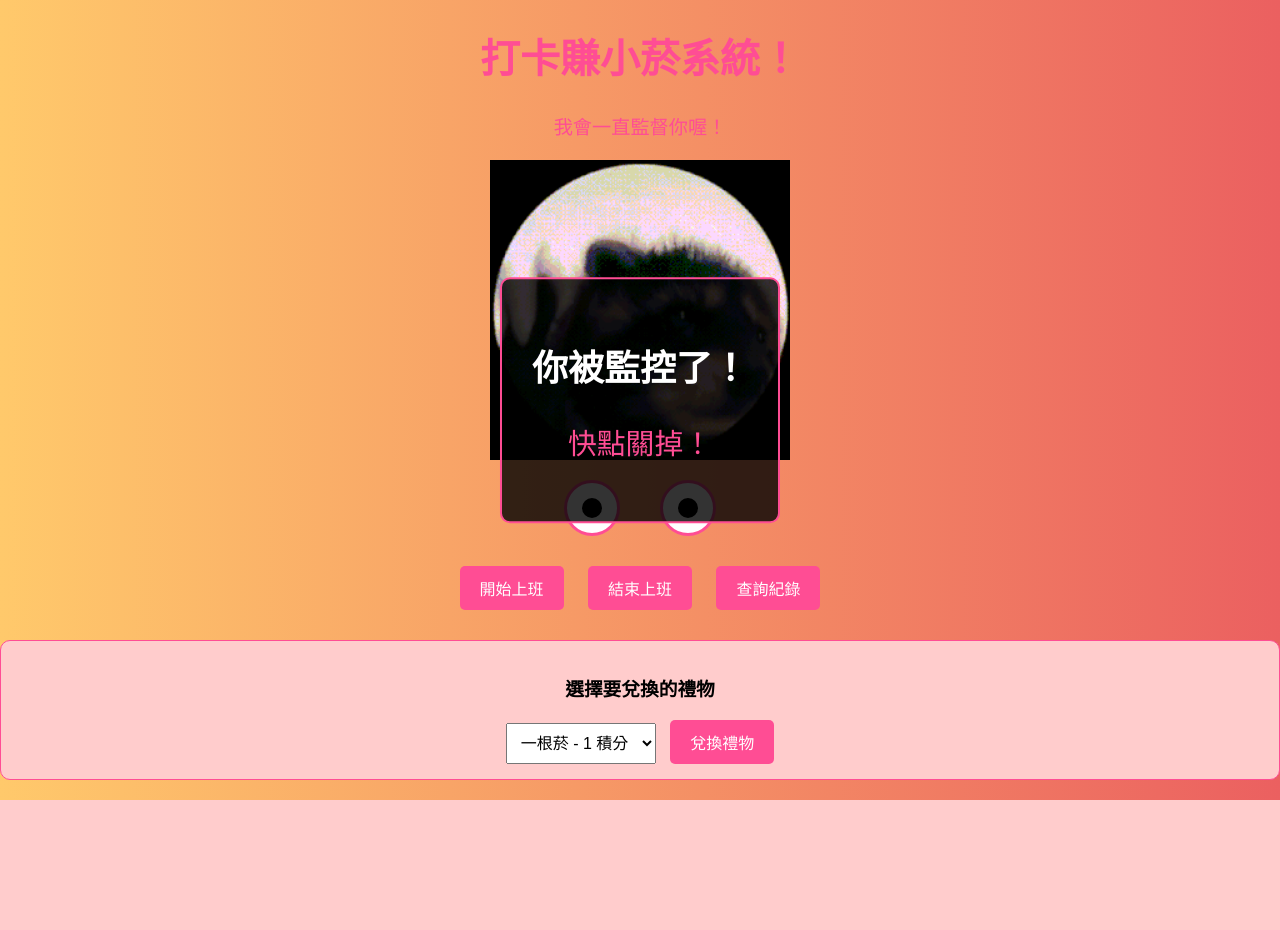
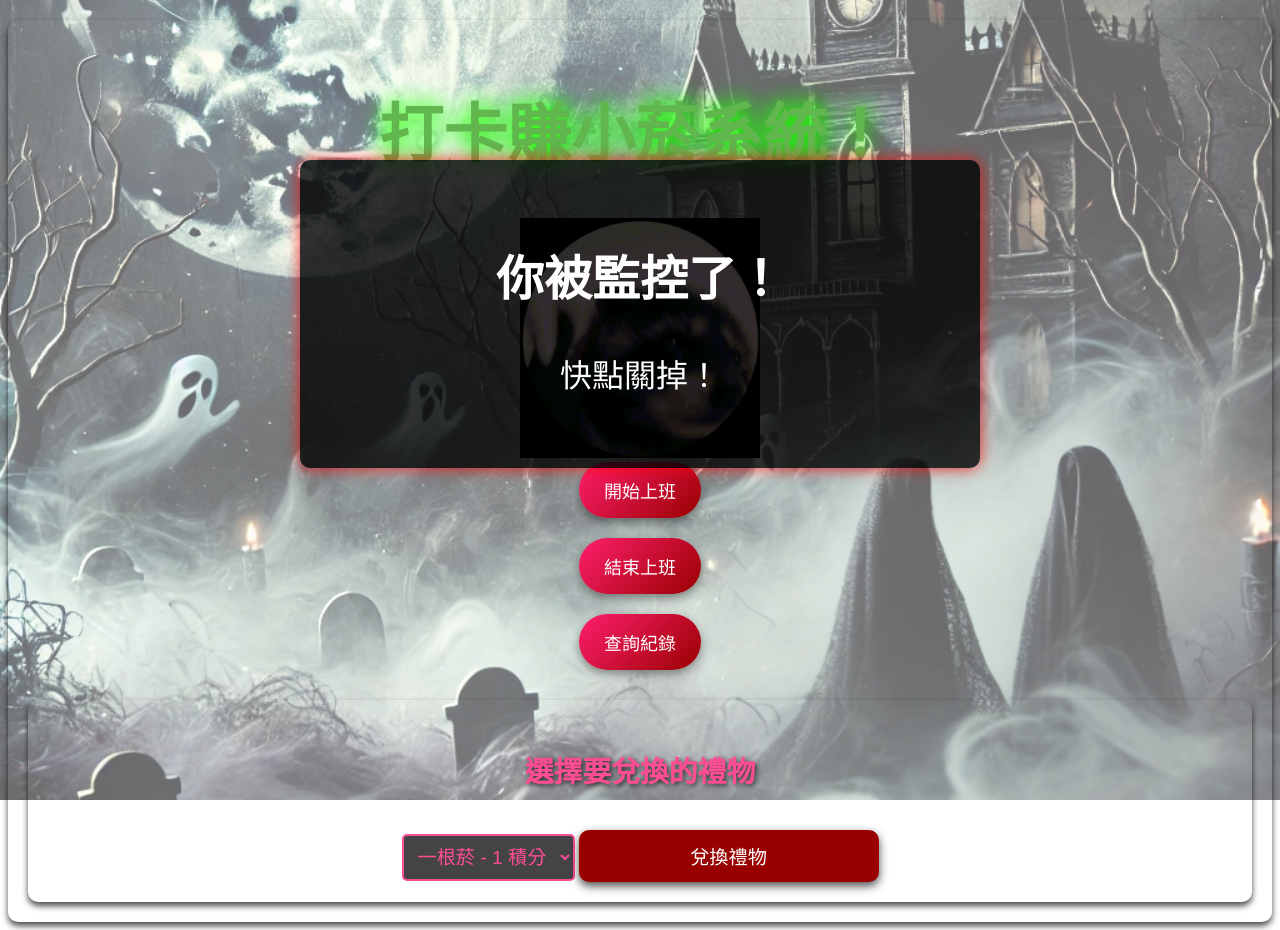
Before and after one commit to weiii68/66, a Flask app: page / in a window 1280 px wide. Before the commit the page ends 800 px from the top, so only its background shows below. Run offline with Flask 3, Linux system fonts and the light colour scheme.

Commit message:
Initial commit

```diff
--- a/attendance_system/static/script.js
+++ b/attendance_system/static/script.js
@@ -1,61 +1,3 @@
-// 定義 sendRequest 函數
-async function sendRequest(url, method = 'GET', data = null) {
-    try {
-        const options = {
-            method: method,
-            headers: {
-                'Content-Type': 'application/json',
-            },
-        };
-
-        if (data) {
-            options.body = JSON.stringify(data);
-        }
-
-        const response = await fetch(url, options);
-        const result = await response.json();
-
-        if (!response.ok) {
-            throw new Error(result.message || '請求失敗');
-        }
-
-        return result;
-    } catch (error) {
-        console.error('請求失敗:', error);
-        showAlert(error.message, 'error');
-        return null;
-    }
-}
-
-// 定義 showAlert 函數來顯示提示
-function showAlert(message, type, position = 'bottom') {
-    const alertBox = document.createElement('div');
-    alertBox.classList.add('alert', type); // 根據 type 改變樣式
-    alertBox.innerText = message;
-    document.body.appendChild(alertBox);
-
-    // 控制提示框顯示的位置
-    alertBox.style.animation = 'fadeIn 0.5s ease-out';  // 加入動畫效果
-
-    if (position === 'top') {
-        alertBox.style.position = 'fixed';
-        alertBox.style.top = '20px';
-        alertBox.style.left = '50%';
-        alertBox.style.transform = 'translateX(-50%)';
-    } else if (position === 'bottom') {
-        alertBox.style.position = 'fixed';
-        alertBox.style.bottom = '20px';
-        alertBox.style.left = '50%';
-        alertBox.style.transform = 'translateX(-50%)';
-    }
-
-    // 設置 3 秒後自動消失
-    setTimeout(() => {
-        alertBox.style.animation = 'fadeOut 0.5s ease-in';
-        setTimeout(() => alertBox.remove(), 500); // 延遲移除元素
-    }, 3000);
-}
-
 document.addEventListener('DOMContentLoaded', function () {
     const clockInButton = document.getElementById('clock-in');
     const clockOutButton = document.getElementById('clock-out');
@@ -63,38 +5,44 @@ document.addEventListener('DOMContentLoaded', function () {
     const redeemGiftButton = document.getElementById('redeem-gift');
     const giftOptions = document.getElementById('gift-options');
     const recordsDiv = document.getElementById('records');
-    const loadingIndicator = document.getElementById('loading');
-    const scaryPopup = document.getElementById('scaryPopup');
-    const ghost = document.getElementById('ghost'); // 獲取鬼魂元素
+    const scaryPopup = document.getElementById('popscare');
+    const ghostpitc = document.getElementById('ghostid');
 
-    // 0.5秒後觸發顯示恐怖提示窗
-    setTimeout(function() {
-        scaryPopup.classList.add('show');
+    // 顯示恐怖提示窗
+    setTimeout(function () {
+
+        scaryPopup.classList.add('show'); // 顯示提示視窗
         document.body.classList.add("shocked");
-    }, 500);
+    }, 700);
 
-    // 當點擊恐怖提示窗時，關閉提示窗並顯示鬼魂
-    scaryPopup.addEventListener('click', function() {
-        this.style.display = 'none';
-        ghost.style.display = "block";
-        ghost.classList.add("animate");
-
-        let scaryText = document.createElement("div");
-        scaryText.classList.add("scary-text");
-        scaryText.innerText = "你被監控了！";
-        document.body.appendChild(scaryText);
+    // 點擊恐怖提示窗時關閉提示窗並顯示鬼魂
+    scaryPopup.addEventListener('click', function () {
+        this.classList.remove('show'); // 隱藏提示視窗
+        ghostpitc.classList.add("show"); // 顯示鬼魂
+       // ghost.classList.add("animate");
     });
 
-    ghost.addEventListener('click', function() {
-        this.style.display = 'none';
+    // 點擊鬼魂時隱藏鬼魂
+    ghostpitc.addEventListener('click', function () {
+        ghostpitc.classList.remove('show'); // 隱藏鬼魂
+
     });
 
+    // 音樂播放
+    document.addEventListener("click", function () {
+        let audio = document.getElementById("bg-music");
+        if (audio.paused) {
+            audio.play().catch(error => console.log("自動播放被阻擋:", error));
+        }
+    });
+
+    // 打卡功能
     clockInButton.addEventListener('click', async function () {
         const username = prompt("請輸入你的使用者名稱");
         if (!username) return;
 
         const data = await sendRequest(`/check-in/${username}`, 'POST');
-        if (data) showAlert(data.message, 'success', 'top');  // 顯示在頁面頂部
+        if (data) showAlert(data.message, 'success', 'top');
     });
 
     clockOutButton.addEventListener('click', async function () {
@@ -102,7 +50,7 @@ document.addEventListener('DOMContentLoaded', function () {
         if (!username) return;
 
         const data = await sendRequest(`/clock-out/${username}`, 'POST');
-        if (data) showAlert(data.message, 'success', 'top');  // 顯示在頁面頂部
+        if (data) showAlert(data.message, 'success', 'top');
     });
 
     checkRecordsButton.addEventListener('click', async function () {
@@ -110,10 +58,7 @@ document.addEventListener('DOMContentLoaded', function () {
         if (!username) return;
 
         await displayRecords(username);
-
-        // 顯示打卡紀錄區塊
-        const records = document.getElementById("records");
-        records.style.display = "block";  // 顯示打卡紀錄區塊
+        recordsDiv.style.display = "block"; // 顯示打卡紀錄區塊
     });
 
     async function displayRecords(username) {
@@ -157,7 +102,7 @@ document.addEventListener('DOMContentLoaded', function () {
 
         const pointsData = await sendRequest(`/points/${username}`);
         if (!pointsData || pointsData.points < 1) {
-            showAlert("積分不足，無法兌換菸", 'error');
+            showAlert("積分不足，無法兌換禮物", 'error');
             return;
         }
 
@@ -168,18 +113,41 @@ document.addEventListener('DOMContentLoaded', function () {
         }
     });
 
-    document.addEventListener("mousemove", function(event) {
-        let pupils = document.querySelectorAll(".pupil");
-        pupils.forEach(pupil => {
-            let rect = pupil.parentElement.getBoundingClientRect();
-            let eyeX = rect.left + rect.width / 2;
-            let eyeY = rect.top + rect.height / 2;
-            let deltaX = event.clientX - eyeX;
-            let deltaY = event.clientY - eyeY;
-            let angle = Math.atan2(deltaY, deltaX);
-            let moveX = Math.cos(angle) * 8;
-            let moveY = Math.sin(angle) * 8;
-            pupil.style.transform = `translate(${moveX}px, ${moveY}px)`;
-        });
-    });
+
+    // 這裡是補充的缺少的定義
+
+    // 假設 `sendRequest` 是一個發送 API 請求的函數
+    async function sendRequest(url, method = 'GET', body = null) {
+        const options = {
+            method: method,
+            headers: {
+                'Content-Type': 'application/json'
+            },
+        };
+
+        if (body) {
+            options.body = JSON.stringify(body);
+        }
+
+        try {
+            const response = await fetch(url, options);
+            if (!response.ok) throw new Error('網路錯誤');
+            return await response.json();
+        } catch (error) {
+            console.error('請求失敗:', error);
+            return null;
+        }
+    }
+
+    // 顯示提示訊息的函數
+    function showAlert(message, type = 'info', position = 'top') {
+        const alert = document.createElement('div');
+        alert.classList.add('alert', type, position);
+        alert.textContent = message;
+        document.body.appendChild(alert);
+
+        setTimeout(() => {
+            alert.remove();
+        }, 3000);
+    }
 });
--- a/attendance_system/static/styles.css
+++ b/attendance_system/static/styles.css
@@ -1,246 +1,315 @@
-/* 基本樣式 */
-body {
-    font-family: Arial, sans-serif;
-    text-align: center;
-    background-color: #dfa6bd; /* 粉紅色背景 */
-    margin: 0;
-    padding: 0;
+/* 背景圖片 */
+.background-image {
+    position: fixed;
+    top: 0;
+    left: 0;
+    width: 100%;
+    height: 100%;
+    background-image: url('/static/creepy-background.webp'); /* 確保檔名和路徑正確 */
+    background-size: cover;
+    background-position: center;
+    background-attachment: fixed;
+    z-index: -1; /* 讓背景不會蓋住其他元素 */
+    opacity: 0.6;  /* 讓背景稍微透明，增加文字清晰度 */
 }
 
+@keyframes mist {
+    0% { background-position: 0% 50%; }
+    100% { background-position: 100% 50%; }
+}
+
+.background-image {
+    animation: mist 30s infinite linear;
+}
+
+
+/* 增加背景遮罩 */
+.container {
+    position: relative;
+    z-index: 10; /* 確保容器顯示在背景上方 */
+    background-color: rgba(0, 0, 0, 0.4);  /* 背景遮罩，讓文字更突出 */
+    padding: 20px;
+    border-radius: 10px;
+}
+
+/* 恐怖提示視窗 */
+.scary-popup {
+    display: none;
+    position: fixed;
+    top: 20%;
+    left: 50%;
+    transform: translateX(-50%) translateY(-30px);
+    opacity: 0;
+    background-color: rgba(0, 0, 0, 0.8);
+    padding: 40px;  /* 增加內邊距，讓視窗變大 */
+    color: white;
+    font-size: 32px;  /* 增加字體大小 */
+    border-radius: 10px;
+    z-index: 10000;
+    transition: transform 0.3s ease, opacity 0.3s ease;
+    box-shadow: 0 4px 20px rgba(0, 0, 0, 0.8); /* 增加陰影 */
+    width: 60%;  /* 增加寬度，讓視窗變大 */
+    max-width: 600px;  /* 設定最大寬度 */
+    text-align: center;  /* 讓文字置中 */
+}
+
+/* 顯示並啟動過渡動畫 */
+.scary-popup.show {
+    display: block;
+    transform: translateX(-50%) translateY(0);
+    opacity: 1;
+}
+
+/* 發光效果 */
+.scary-popup {
+    box-shadow: 0 0 15px rgba(255, 0, 0, 0.8); /* 發光邊緣 */
+}
+
+/* 增加震動效果 */
+@keyframes shake {
+    0% { transform: translateX(-50%) translateY(-30px); }
+    25% { transform: translateX(-50%) translateY(-20px); }
+    50% { transform: translateX(-50%) translateY(-30px); }
+    75% { transform: translateX(-50%) translateY(-20px); }
+    100% { transform: translateX(-50%) translateY(-30px); }
+}
+
+.scary-popup.shake {
+    animation: shake 0.5s ease-in-out infinite;
+}
+
+/* 透明背景容器 */
 .container {
     margin-top: 20px;
+    z-index: 10; /* 確保容器顯示在其他元素上方 */
+    text-align: center; /* 讓內容置中 */
+    background-color: transparent;  /* 使背景透明，顯示原本背景 */
+    padding: 20px;
+    border-radius: 10px;
+    box-shadow: 0 4px 6px rgba(0, 0, 0, 0.7); /* 增加陰影效果 */
 }
 
+
 h1 {
-    color: #ff4d94; /* 粉紅色 */
-    font-size: 2.5em;
+    color: #ff1f6d; /* 恐怖紅色 */
+    font-size: 4em;
     font-weight: bold;
+    font-family: 'Creepster', cursive; /* 使用恐怖風格的字體 */
+    text-shadow: 0 0 20px rgba(255, 0, 0, 0.8), 0 0 40px rgba(0, 0, 0, 0.7), 0 0 60px rgba(0, 0, 0, 0.9), 0 0 80px rgba(0, 0, 0, 1); /* 改變陰影顏色和模糊度 */
+    animation: glowing-text 1.5s infinite alternate, shake 0.5s infinite; /* 發光和顫抖動畫 */
 }
 
-p {
-    color: #ff4d94;
-    font-size: 1.2em;
+/* 發光效果 */
+@keyframes glowing-text {
+    0% {
+        color: #ff1f6d;
+        text-shadow: 0 0 20px rgba(255, 0, 0, 0.8), 0 0 40px rgba(255, 0, 0, 0.7);
+    }
+    25% {
+        color: #ffeb3b;
+        text-shadow: 0 0 20px rgba(255, 255, 0, 0.8), 0 0 30px rgba(255, 255, 0, 0.7);
+    }
+    50% {
+        color: #4caf50;
+        text-shadow: 0 0 20px rgba(0, 255, 0, 0.8), 0 0 30px rgba(0, 255, 0, 0.7);
+    }
+    75% {
+        color: #ff5722;
+        text-shadow: 0 0 20px rgba(255, 87, 34, 0.8), 0 0 30px rgba(255, 87, 34, 0.7);
+    }
+    100% {
+        color: #ff1f6d;
+        text-shadow: 0 0 20px rgba(255, 0, 0, 0.8), 0 0 40px rgba(255, 0, 0, 0.7);
+    }
 }
 
-/* 監督 GIF 動畫 */
-.animated-image {
-    width: 30%;  /* 調整大小為原來的30% */
-    max-width: 300px;  /* 設定最大寬度，避免過大 */
-    margin: 20px auto;
-    display: block;
+
+/* 顫抖效果 */
+@keyframes shake {
+    0% {
+        transform: translateX(0);
+    }
+    25% {
+        transform: translateX(-5px);
+    }
+    50% {
+        transform: translateX(5px);
+    }
+    75% {
+        transform: translateX(-5px);
+    }
+    100% {
+        transform: translateX(0);
+    }
 }
 
-/* 眼睛動畫 */
-.eyes {
+
+/* 按鈕容器 */
+.buttons {
     display: flex;
-    justify-content: center;
-    margin-top: 20px;
+    flex-direction: column;  /* 按鈕垂直排列 */
+    gap: 20px;  /* 按鈕間距 */
+    align-items: center;  /* 讓按鈕居中 */
 }
 
-.eye {
-    width: 50px;
-    height: 50px;
-    background-color: white;
-    border-radius: 50%;
-    margin: 0 20px;
-    position: relative;
-    border: 3px solid #ff4d94; /* 粉紅色邊框 */
+/* 按鈕樣式 */
+.buttons button {
+    padding: 15px 25px;  /* 增加內邊距，讓按鈕更大 */
+    font-size: 18px;  /* 調整字體大小 */
+    background: linear-gradient(135deg, #ff1f6d, #990000);  /* 增強的血紅漸層 */
+    border: none;
+    border-radius: 50px;  /* 使用圓角讓按鈕看起來更柔和 */
+    color: white;
+    cursor: pointer;
+    transition: all 0.3s ease;  /* 使所有變化平滑過渡 */
+    box-shadow: 0 4px 10px rgba(0, 0, 0, 0.4);  /* 添加陰影效果 */
 }
 
-.pupil {
-    width: 20px;
-    height: 20px;
-    background-color: black;
-    border-radius: 50%;
+.buttons button:hover {
+    transform: translateY(-7px) scale(1.05); /* 微微放大和上移 */
+    box-shadow: 0 8px 20px rgba(255, 0, 0, 0.7);
+    animation: shake 0.2s ease; /* 點擊時輕微抖動 */
+}
+
+
+.buttons button:active {
+    transform: translateY(2px);  /* 當按鈕被點擊時，按鈕微微向下移動 */
+    box-shadow: 0 4px 10px rgba(0, 0, 0, 0.4);  /* 重新設置陰影效果 */
+}
+
+/* 兌換禮物區塊 */
+#gift-selection {
+    margin-top: 30px;
+    padding: 20px;
+    background-color: transparent;  /* 使背景透明，顯示原本背景 */
+    border-radius: 10px;
+    box-shadow: 0 4px 6px rgba(0, 0, 0, 0.7); /* 增加陰影效果 */
+    text-align: center;  /* 讓文字和內容置中 */
+    color: white;  /* 文字顏色 */
+}
+
+/* 標題樣式 */
+#gift-selection h3 {
+    font-size: 1.8em;
+    color: #ff4d94;  /* 恐怖紅色 */
+    margin-bottom: 20px;
+    font-weight: bold;
+    text-shadow: 2px 2px 5px rgba(0, 0, 0, 0.7);  /* 加入陰影 */
+}
+
+/* 下拉選單樣式 */
+#gift-options {
+    padding: 10px;
+    font-size: 1.2em;
+    background-color: #444;  /* 深灰背景 */
+    border: 2px solid #ff4d94;  /* 紅色邊框 */
+    border-radius: 5px;
+    color: #ff4d94;  /* 恐怖紅色 */
+    cursor: pointer;
+    transition: background-color 0.3s ease, border 0.3s ease;
+}
+
+/* 下拉選單懸停樣式 */
+#gift-options:hover {
+    background-color: #ff4d94;  /* 當懸停時變紅 */
+    color: #444;  /* 文字顏色變深 */
+    border-color: #990000;  /* 邊框變紅 */
+}
+
+/* 兌換禮物按鈕樣式 */
+#redeem-gift {
+    margin-top: 20px;
+    padding: 12px 25px;
+    font-size: 1.2em;
+    background-color: #990000;  /* 血紅色背景 */
+    border: none;
+    border-radius: 10px;
+    color: white;
+    cursor: pointer;
+    transition: background-color 0.3s ease, transform 0.3s ease;
+    width: 100%;
+    max-width: 300px;
+    box-shadow: 0 4px 10px rgba(0, 0, 0, 0.7);  /* 加入陰影 */
+}
+
+/* 按鈕懸停效果 */
+#redeem-gift:active {
+    background-color: #660000;  /* 當懸停時變暗 */
+    transform: scale(0.98);  /* 按鈕放大效果 */
+    box-shadow: 0 4px 10px rgba(0, 0, 0, 0.4);  /* 重新設置陰影 */
+}
+
+/* 背景音效 */
+audio {
+    visibility: hidden; /* 這樣不會影響播放 */
+}
+
+.ghostcss {
+    display: none;
     position: absolute;
     top: 50%;
     left: 50%;
     transform: translate(-50%, -50%);
+    z-index: 9999;
+    width: 1000px;  /* 根據需要調整大小 */
+    height: 1000px; /* 根據需要調整大小 */
+    pointer-events: none;
+    opacity: 0; /* 從隱形開始 */
+    animation: ghost-animation 4s infinite; /* 增加動畫持續時間，讓效果變慢 */
 }
 
-/* 驚嚇彈出視窗 */
-.scary-popup {
-    display: none;
-    position: fixed;
-    top: 50%;
-    left: 50%;
-    transform: translate(-50%, -50%);
-    background-color: rgba(255, 255, 255, 0.9);
-    color: #ff4d94;
-    padding: 20px;
-    border-radius: 10px;
-    border: 2px solid #ff4d94;
+.ghostcss.show {
+    display: block; /* 當添加 'show' 類時顯示 */
+    pointer-events: all; /* 允許與元素互動 */
+    opacity: 1; /* 讓鬼影可見 */
 }
 
-.scary-popup.show {
-    display: block;
-}
-
-/* 鬼魂動畫 */
-.ghost {
-    display: none;
-    position: fixed;
-    top: 20%;
-    left: 50%;
-    transform: translateX(-50%);
-    width: 1000px;  /* 調整鬼魂 GIF 的大小 */
-    height: auto;  /* 高度自動適應 */
-    animation: ghostAnimation 5s infinite ease-in-out;
-}
-
-.ghost.animate {
-    animation: ghostAnimation 5s infinite ease-in-out;
-}
-
-@keyframes ghostAnimation {
+@keyframes ghost-animation {
     0% {
-        top: 20%;
-        opacity: 0.8;
+        opacity: 0;
+        transform: translate(-50%, -50%) scale(0);
+    }
+    25% {
+        opacity: 0.4;
+        transform: translate(-50%, -50%) scale(0.8); /* 稍微放大 */
     }
     50% {
-        top: 40%;
-        opacity: 1;
+        opacity: 0.6;
+        transform: translate(-50%, -50%) scale(1); /* 正常大小 */
+    }
+    75% {
+        opacity: 0.8;
+        transform: translate(-50%, -50%) scale(1.1); /* 稍微放大 */
     }
     100% {
-        top: 20%;
-        opacity: 0.8;
+        opacity: 1;
+        transform: translate(-50%, -50%) scale(1);
     }
 }
 
-/* 驚嚇文字的過渡效果 */
-.scary-text {
-    font-size: 24px;
-    color: red;
-    position: absolute;
-    top: 50%;
-    left: 50%;
-    transform: translate(-50%, -50%);
-    opacity: 1;
-    transition: opacity 1s ease-out;
+@keyframes ghost-move {
+    0% { transform: translate(-50%, -50%) scale(0.5); opacity: 0.3; }
+    50% { transform: translate(-50%, -50%) scale(1.2); opacity: 0.9; }  /* 放大，讓鬼影變得更明顯 */
+    100% { transform: translate(-50%, -50%) scale(0.8); opacity: 0.5; }
 }
 
-.shocked {
-    background-color: #ffcccc; /* 淺粉紅色背景 */
-}
 
-/* 按鈕樣式 */
-.buttons {
-    margin-top: 20px;
-}
-
-.buttons button {
-    padding: 10px 20px;
-    font-size: 16px;
-    margin: 10px;
-    cursor: pointer;
-    background-color: #ff4d94; /* 粉紅色按鈕 */
-    border: none;
-    border-radius: 5px;
-    color: white;
-    transition: background-color 0.3s ease;
-}
-
-.buttons button:hover {
-    background-color: #ff1f6d; /* 按鈕懸浮變色 */
-}
-
-#gift-selection {
-    margin-top: 20px;
-    background-color: #ffcccc; /* 粉紅色背景 */
-    padding: 15px;
-    border-radius: 10px;
-    border: 1px solid #ff4d94;
-}
-
-#gift-options {
-    padding: 10px;
-    margin-right: 10px;
-    font-size: 1em;
-}
-
-#redeem-gift {
-    padding: 10px 20px;
-    font-size: 16px;
-    background-color: #ff4d94;
-    color: white;
-    border: none;
-    border-radius: 5px;
-    cursor: pointer;
-}
-
-#redeem-gift:hover {
-    background-color: #ff1f6d; /* 按鈕懸浮變色 */
-}
-
-/* 彈出視窗樣式 */
-.scary-popup {
-    position: fixed;
-    top: 50%;
-    left: 50%;
-    transform: translate(-50%, -50%) scale(0);
-    opacity: 0;
-    background-color: rgba(0, 0, 0, 0.8);
-    color: #fff;
-    padding: 30px;
-    border-radius: 10px;
-    font-size: 24px;
-    text-align: center;
-    transition: opacity 0.5s ease, transform 0.5s ease;
-}
-
-.scary-popup.show {
-    opacity: 1;
-    transform: translate(-50%, -50%) scale(1);
-}
-
-/* 文字動畫 */
-.scary-text {
-    position: absolute;
-    top: 20%;
-    left: 50%;
-    transform: translateX(-50%);
-    font-size: 50px;
-    color: #971e1e;
-    font-weight: bold;
-    text-shadow: 0 0 20px rgba(255, 0, 0, 0.6), 0 0 30px rgba(255, 0, 0, 0.7);
-    animation: shake 0.2s infinite alternate, glow 1s infinite alternate;
-}
-
-@keyframes shake {
-    0% { transform: translateX(-50%) rotate(0deg); }
-    50% { transform: translateX(-50%) rotate(10deg); }
-    100% { transform: translateX(-50%) rotate(-10deg); }
-}
-
-@keyframes glow {
-    0% { text-shadow: 0 0 10px rgba(255, 0, 0, 0.6), 0 0 20px rgba(255, 0, 0, 0.7); }
-    50% { text-shadow: 0 0 20px rgba(255, 0, 0, 0.6), 0 0 30px rgba(255, 0, 0, 0.7); }
-    100% { text-shadow: 0 0 10px rgba(255, 0, 0, 0.6), 0 0 20px rgba(255, 0, 0, 0.7); }
-}
-
-/* 背景顏色變換 */
-body.shocked {
-    animation: backgroundChange 1s infinite alternate;
-}
-
-@keyframes backgroundChange {
-    0% { background: linear-gradient(to right, #fc3e3e, #ff6969); }
-    50% { background: linear-gradient(to right, #ffc96b, #eb6060); }
-    100% { background: linear-gradient(to right, #d190d1, #fe60fe); }
+.ghostcss.show {
+    animation: ghost-move 6s ease-in-out infinite;
 }
 
 /* 顯示紀錄區塊 */
 #records {
     margin-top: 20px;
     padding: 20px;
-    background-color: #f9d3e0;
+    background-color: rgba(249, 211, 224, 0.5);  /* 讓背景顏色變透明，rgba使顏色帶有透明度 */
     border-radius: 10px;
     box-shadow: 0 4px 6px rgba(0, 0, 0, 0.1);
 }
 
 /* 打卡紀錄項目樣式 */
 .record-item {
-    background-color: #ff4d94;  /* 粉紅色背景 */
+    background-color: rgba(255, 77, 148, 0.7);  /* 讓背景變成透明的粉紅色 */
     color: rgb(225, 155, 177);
     font-size: 1.2em;
     padding: 10px;
@@ -253,21 +322,28 @@ body.shocked {
 
 /* 鼠標懸停時的顏色變化 */
 .record-item:hover {
-    background-color: #ff1f6d;  /* 更加強烈的顏色 */
+    background-color: rgba(255, 31, 109, 0.9);  /* 懸停時的背景透明顏色 */
+    transform: scale(1.05);  /* 鼠標懸停時稍微放大 */
+    box-shadow: 0px 4px 15px rgba(0, 0, 0, 0.4);  /* 強化陰影 */
 }
 
 /* 顯示打卡紀錄時的動畫效果 */
 @keyframes highlightAnimation {
-    0% { background-color: #ff4d94; }
-    50% { background-color: #ff1f6d; }
-    100% { background-color: #ff4d94; }
+    0% { background-color: rgba(255, 77, 148, 0.7); }
+    50% { background-color: rgba(255, 31, 109, 0.9); }
+    100% { background-color: rgba(255, 77, 148, 0.7); }
 }
 
 .record-item {
     animation: highlightAnimation 2s ease-out;  /* 加上動畫效果 */
 }
+
 /* 提示框的基本樣式 */
 .alert {
+    position: fixed;  /* 固定位置 */
+    top: 20px;  /* 距離頁面頂部 20px */
+    left: 50%;  /* 使提示框水平居中 */
+    transform: translateX(-50%);  /* 確保居中 */
     background-color: #f8d7da;
     color: #721c24;
     padding: 15px;
@@ -275,7 +351,6 @@ body.shocked {
     font-size: 16px;
     box-shadow: 0 4px 6px rgba(0, 0, 0, 0.1);
     max-width: 400px;
-    margin: 0 auto;
     z-index: 9999;
     transition: opacity 0.5s ease-out;
 }
--- a/attendance_system/templates/index.html
+++ b/attendance_system/templates/index.html
@@ -5,14 +5,24 @@
     <meta name="viewport" content="width=device-width, initial-scale=1.0">
     <title>打卡系統</title>
     <link rel="stylesheet" href="{{ url_for('static', filename='styles.css') }}">
+
+    <script src="{{ url_for('static', filename='script.js') }}"  ></script>
 </head>
 <body>
+
+    <!-- 背景圖片 -->
+<div id="background-image" class="background-image"></div>
+
+
+    <!-- 背景音效 -->
+    <audio id="bg-music" loop>
+        <source src="{{ url_for('static', filename='background-sound.mp3') }}" type="audio/mpeg">
+        Your browser does not support the audio element.
+    </audio>
+
+
     <div class="container">
         <h1>打卡賺小菸系統！</h1>
-        <p>我會一直監督你喔！</p>
-
-        <!-- 監督 GIF 動畫 -->
-        <img src="{{ url_for('static', filename='66.gif') }}" alt="監督動畫" class="animated-image">
 
         <!-- 監督的眼睛 -->
         <div class="eyes">
@@ -23,6 +33,10 @@
                 <div class="pupil"></div>
             </div>
         </div>
+
+        <!-- 監督 GIF 動畫 -->
+        <img src="{{ url_for('static', filename='66.gif') }}" alt="監督動畫" class="animated-image">
+
 
         <!-- 打卡操作按鈕 -->
         <div class="buttons">
@@ -41,10 +55,6 @@
             </div>
         </div>
 
-        <!-- 顯示載入中提示 -->
-        <div id="loading" style="display: none;">載入中...</div>
-    </div>
-
         <!-- 兌換禮物區塊 -->
         <div id="gift-selection">
             <h3>選擇要兌換的禮物</h3>
@@ -55,14 +65,13 @@
         </div>
 
         <!-- 驚嚇彈出視窗 -->
-    <div class="scary-popup" id="scaryPopup">
+        <div id="popscare" class="scary-popup" >
             <h2>你被監控了！</h2>
             <p>快點關掉！</p>
         </div>
 
         <!-- 鬼魂動畫 -->
-    <img id="ghost" src="{{ url_for('static', filename='ghost.gif') }}" class="ghost">
-
-    <script src="{{ url_for('static', filename='script.js') }}"></script>
+    </div>
+    <img src="{{ url_for('static', filename='ghost.gif') }}" id="ghostid" alt="ghostid" class="ghostcss"> </img>
 </body>
 </html>
```
Also changed, not shown: attendance_system/static/creepy-background.webp (added), 1 other file. Lines whose indentation alone changed are shown as unchanged.
